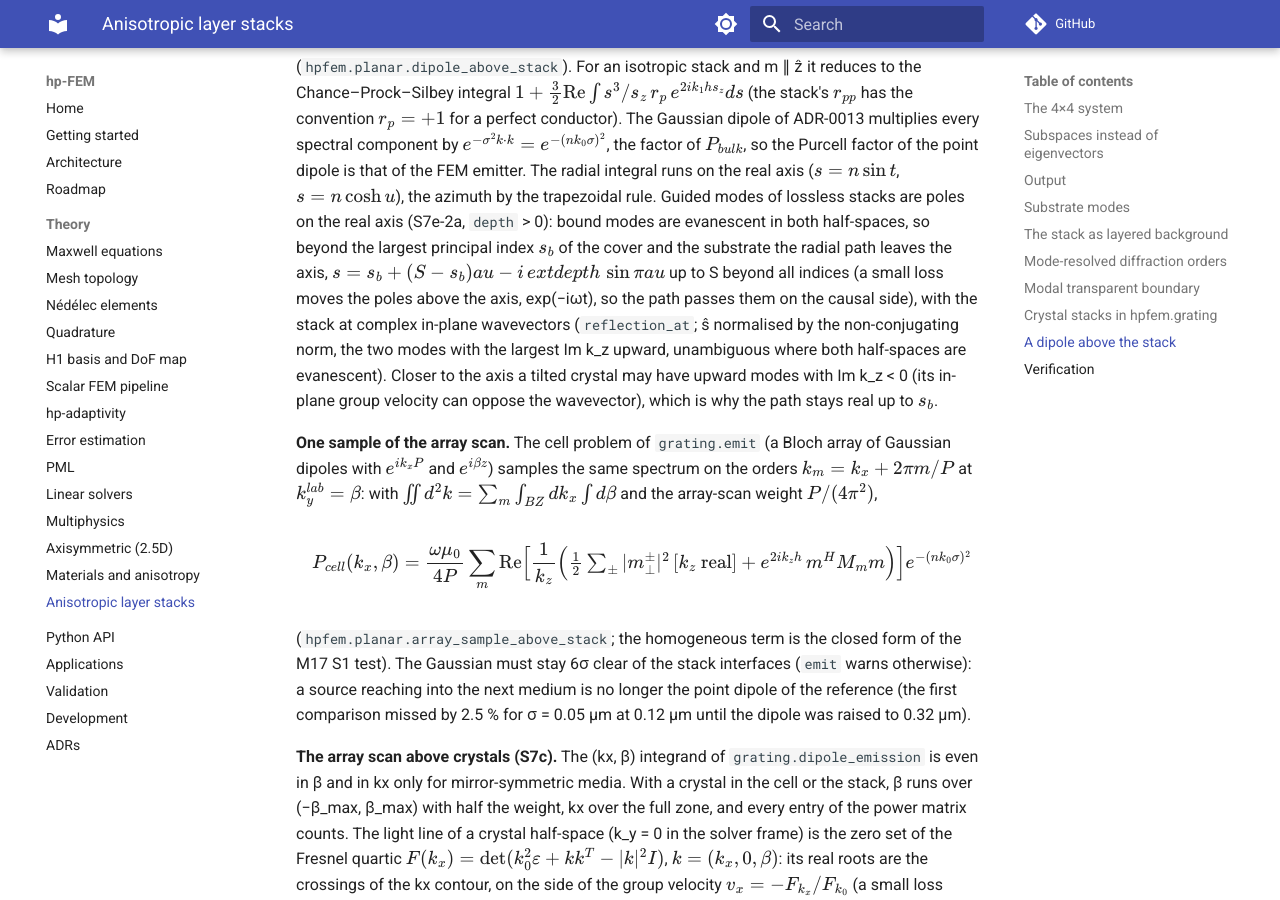
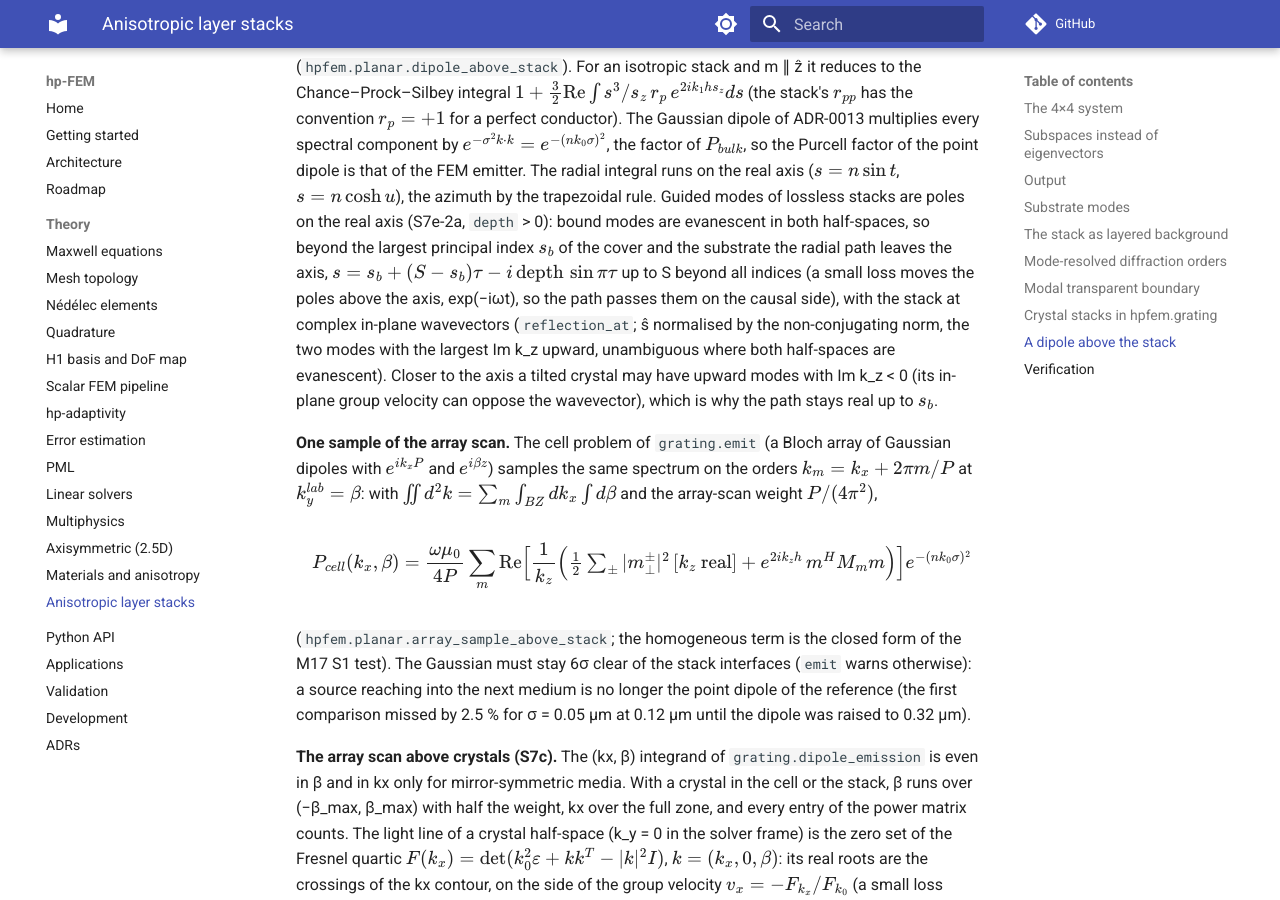
Before and after one commit to PhotonPower/hp-FEM, an MkDocs documentation site: the page built from docs/theory/anisotropic-stack.md, in a window 1280 px wide and 900 px high, scrolled down 5618 px. Built offline with MkDocs 1.6.1 and Material for MkDocs 9.7.7, drawn with Linux system fonts in a browser that asks for light colours; comment, search, counter and statistics services are not loaded.

Commit message:
docs(theory): repair the escaped path formula (M19 S7e-2a)
Co-Authored-By: Claude Opus 5.5 <noreply@anthropic.com>

```diff
--- a/docs/theory/anisotropic-stack.md
+++ b/docs/theory/anisotropic-stack.md
@@ -259,7 +259,7 @@ The radial integral runs on the real axis ($s = n\sin t$, $s = n\cosh u$), the a
 trapezoidal rule. Guided modes of lossless stacks are poles on the real axis (S7e-2a,
 `depth` > 0): bound modes are evanescent in both half-spaces, so beyond the largest principal
 index $s_b$ of the cover and the substrate the radial path leaves the axis,
-$s = s_b + (S - s_b)	au - i\,	ext{depth}\,\sin\pi	au$ up to S beyond all indices (a small loss
+$s = s_b + (S - s_b)\tau - i\,\text{depth}\,\sin\pi\tau$ up to S beyond all indices (a small loss
 moves the poles above the axis, exp(−iωt), so the path passes them on the causal side), with the
 stack at complex in-plane wavevectors (`reflection_at`; ŝ normalised by the non-conjugating norm,
 the two modes with the largest Im k_z upward, unambiguous where both half-spaces are
```
